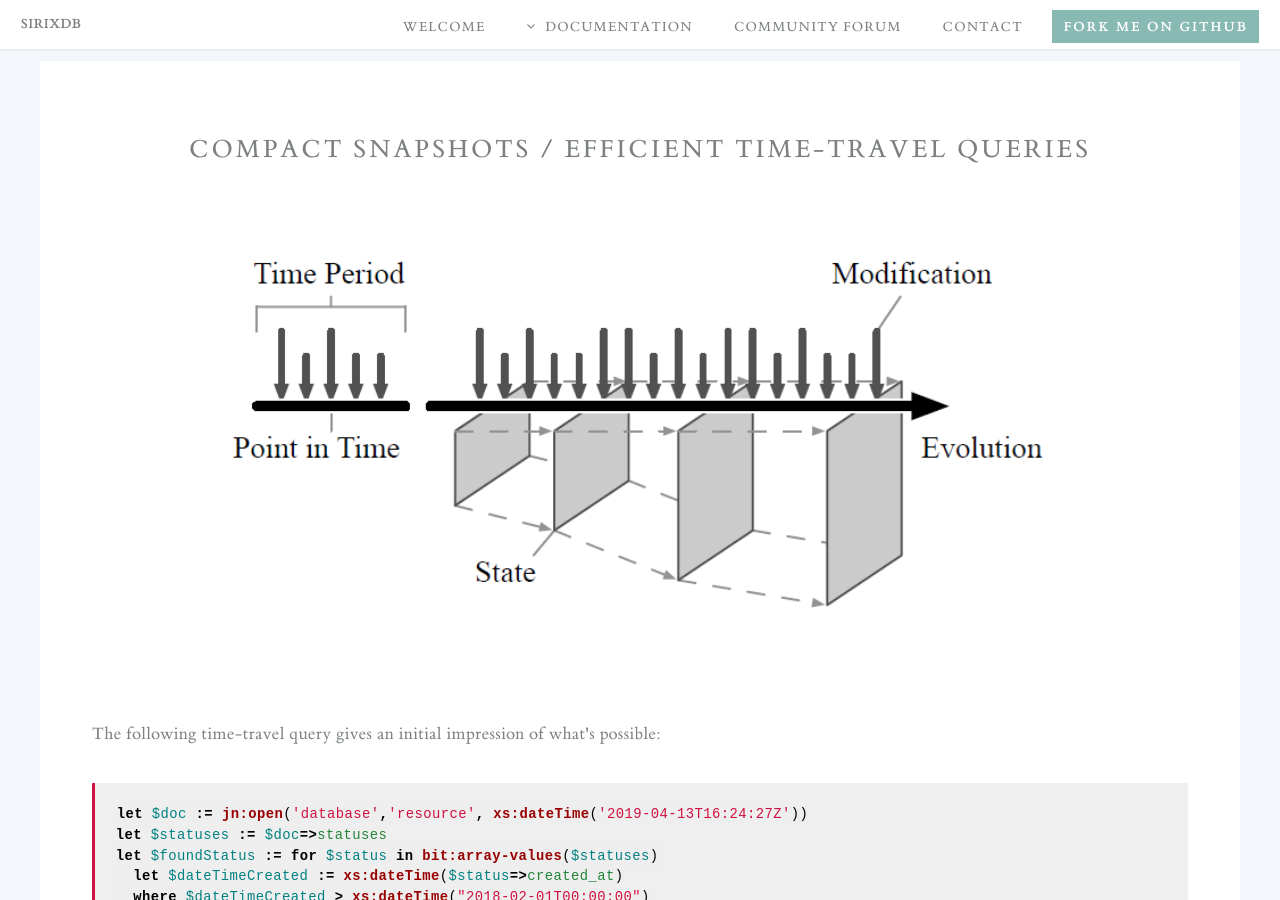
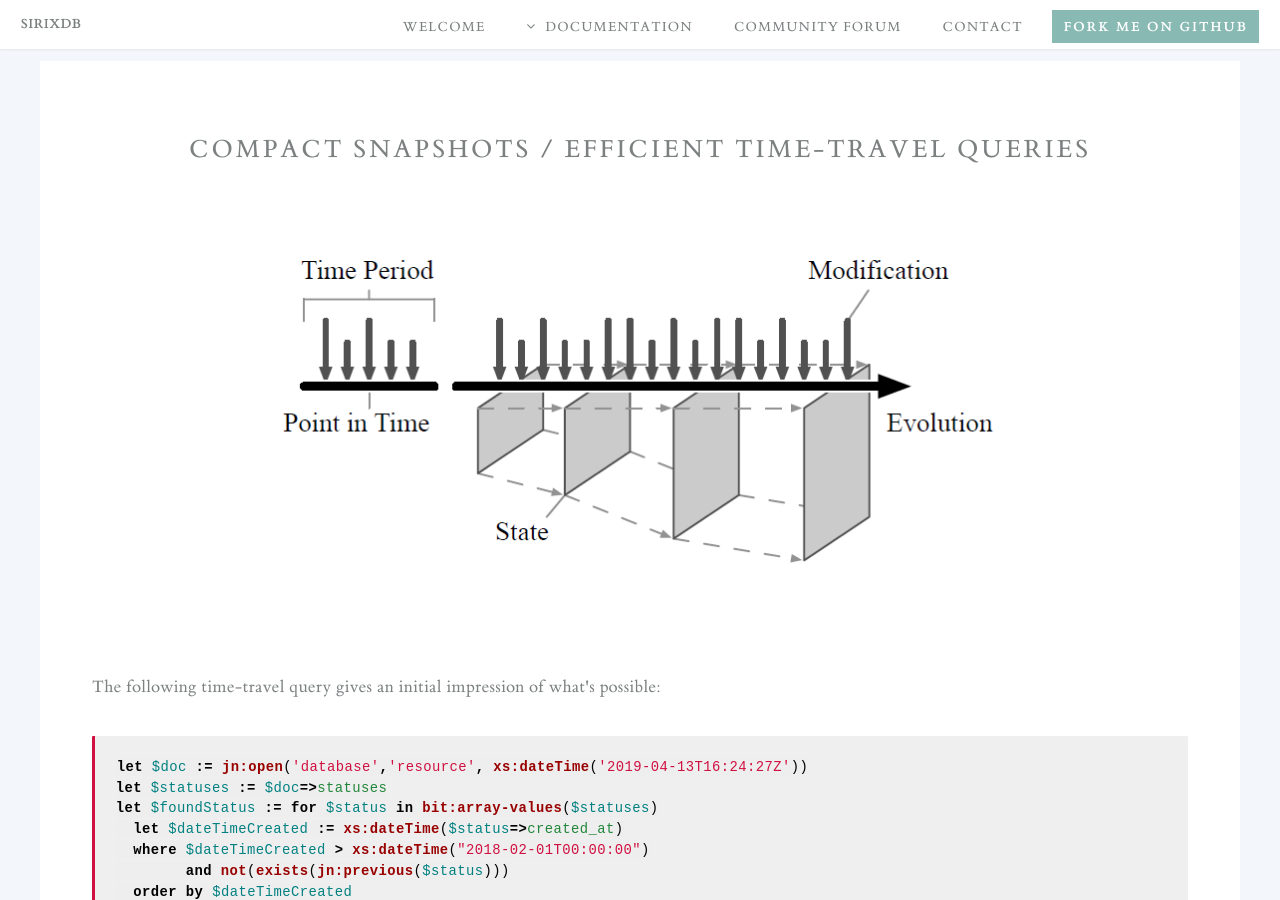
Before and after one commit to sirixdb/sirixdb.github.io, a Jekyll site: the page built from index.html, in a window 1280 px wide and 900 px high, scrolled down 1692 px. Built offline with Jekyll 4.4.1, drawn with Linux system fonts in a browser that asks for light colours; comment, search, counter and statistics services are not loaded.

Commit message:
Update index.html

```diff
--- a/index.html
+++ b/index.html
@@ -50,7 +50,7 @@ title: SirixDB - An Evolutionary NoSQL Document Store
 <section class="wrapper style3 container special">
 	<header><h2>Compact snapshots / efficient time-travel queries</h2></header>
 	<div class="img_container">
-		<p><img src="images/evolution-of-state.png" style="margin: 3em 3em; width: 80%"/></p>
+		<p><img src="images/evolution-of-state.png" style="margin: 3em 3em; width: 70%"/></p>
 	</div>
 	<p>The following time-travel query gives an initial impression of what's possible:</p>
 
```
